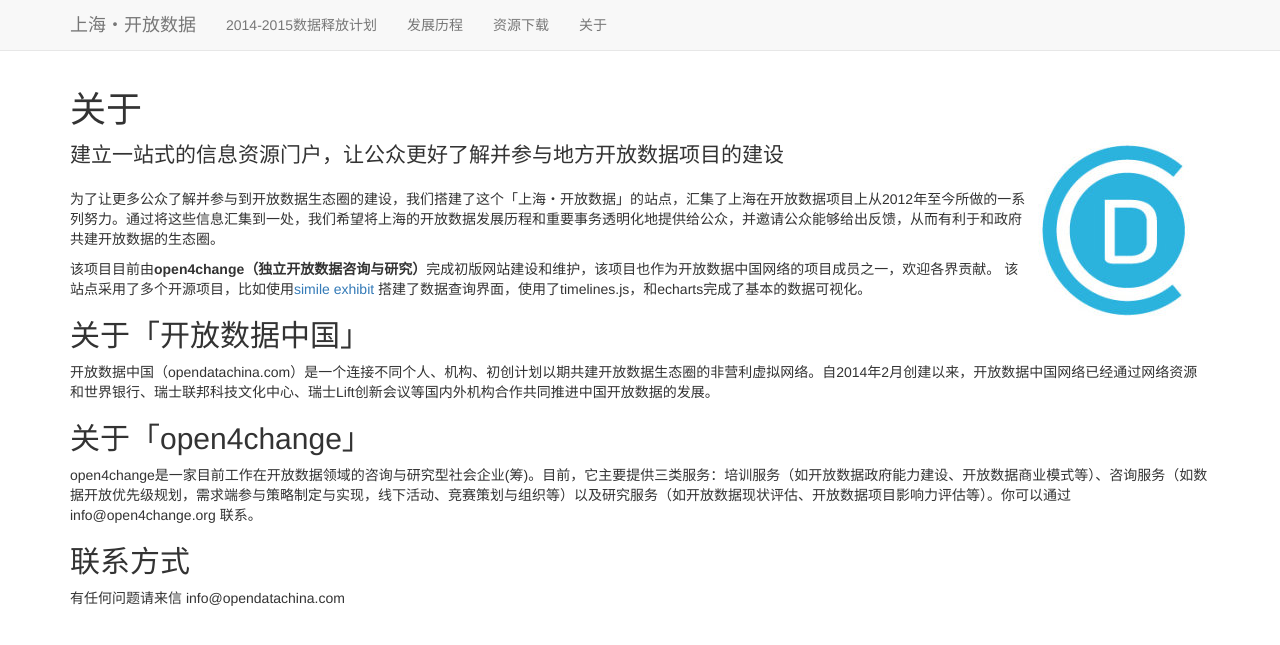
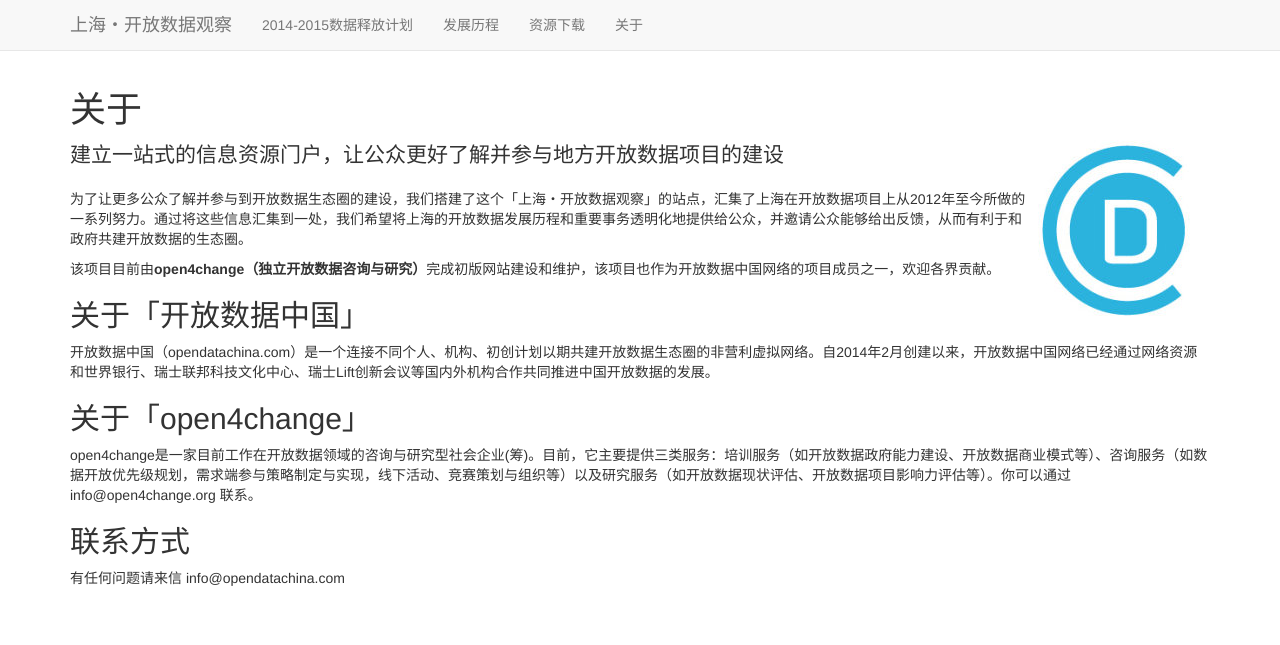
Before and after one commit to cityopendata/shanghai, a Jekyll site: the page built from about.html, in a window 1280 px wide and 900 px high. Shown: the top 645 px of the window. Built offline with Jekyll 4.4.1, drawn with Linux system fonts in a browser that asks for light colours.

Commit message:
change site name

```diff
--- a/_config.yml
+++ b/_config.yml
@@ -1,9 +1,9 @@
 port:  5000
 markdown: kramdown
-name: 上海・开放数据
+name: 上海・开放数据观察
 url: city.opendatachina.com/shanghai
-title: 上海・开放数据
-description: 上海・开放数据
+title: 上海・开放数据观察
+description: 上海・开放数据观察
 encoding: utf-8
 timezone: China/Beijing
 permalink: /:categories/:title
--- a/_layouts/default.html
+++ b/_layouts/default.html
@@ -18,7 +18,7 @@
          <span class="icon-bar"></span>
          <span class="icon-bar"></span>
          <span class="icon-bar"></span>
-       </button> <a class="navbar-brand" href="index.html">上海・开放数据</a>
+       </button> <a class="navbar-brand" href="index.html">上海・开放数据观察</a>
      </div>
      <div id="navbar" class="navbar-collapse collapse">
        <ul class="nav navbar-nav">
--- a/_layouts/index.html
+++ b/_layouts/index.html
@@ -21,7 +21,7 @@
          <span class="icon-bar"></span>
          <span class="icon-bar"></span>
          <span class="icon-bar"></span>
-       </button> <a class="navbar-brand" href="index.html">上海・开放数据</a>
+       </button> <a class="navbar-brand" href="index.html">上海・开放数据观察</a>
      </div>
      <div id="navbar" class="navbar-collapse collapse">
        <ul class="nav navbar-nav">
--- a/_layouts/timeline.html
+++ b/_layouts/timeline.html
@@ -35,7 +35,7 @@
          <span class="icon-bar"></span>
          <span class="icon-bar"></span>
          <span class="icon-bar"></span>
-       </button> <a class="navbar-brand" href="index.html">上海・开放数据</a>
+       </button> <a class="navbar-brand" href="index.html">上海・开放数据观察</a>
      </div>
      <div id="navbar" class="navbar-collapse collapse">
        <ul class="nav navbar-nav">
--- a/about.html
+++ b/about.html
@@ -8,12 +8,11 @@ layout: default
  建立一站式的信息资源门户，让公众更好了解并参与地方开放数据项目的建设
 </p>
 <p>
-   为了让更多公众了解并参与到开放数据生态圈的建设，我们搭建了这个「上海・开放数据」的站点，汇集了上海在开放数据项目上从2012年至今所做的一系列努力。通过将这些信息汇集到一处，我们希望将上海的开放数据发展历程和重要事务透明化地提供给公众，并邀请公众能够给出反馈，从而有利于和政府共建开放数据的生态圈。
+   为了让更多公众了解并参与到开放数据生态圈的建设，我们搭建了这个「上海・开放数据观察」的站点，汇集了上海在开放数据项目上从2012年至今所做的一系列努力。通过将这些信息汇集到一处，我们希望将上海的开放数据发展历程和重要事务透明化地提供给公众，并邀请公众能够给出反馈，从而有利于和政府共建开放数据的生态圈。
 </p>
 <p>
    该项目目前由<strong>open4change（独立开放数据咨询与研究）</strong>完成初版网站建设和维护，该项目也作为开放数据中国网络的项目成员之一，欢迎各界贡献。
 
-   该站点采用了多个开源项目，比如使用<a href="http://www.simile-widgets.org/exhibit/">simile exhibit</a> 搭建了数据查询界面，使用了timelines.js，和echarts完成了基本的数据可视化。
 </p>
 <h2>关于「开放数据中国」</h2>
 <p>
--- a/index.html
+++ b/index.html
@@ -19,7 +19,7 @@ layout: index
 
 <div class="col-md-9">
 	<img src="favicon.jpg" class="pull-right" alt="开放数据中国"/>
-	 <p class="lead">「上海・开放数据」是<a href="http://opendatachina.com">开放数据中国</a>网络下的实验项目，目的在于将上海开放数据的进展透明化，让更多人了解上海政府在开放数据项目上所做过的、正在做的、将要做的努力，也希望通过该网站将民众的意见收集从而形成良好的反馈圈。</p>
+	 <p class="lead">「上海・开放数据观察」是<a href="http://opendatachina.com">开放数据中国</a>网络下的实验项目，目的在于将上海开放数据的进展透明化，让更多人了解上海政府在开放数据项目上所做过的、正在做的、将要做的努力，也希望通过该网站将民众的意见收集从而形成良好的反馈圈。</p>
 	 <p>
 	     此处上海政府开放数据计划清单提取自上海市经济和信息化委员会在2014年和2015年分别所发布的「上海市政务数据资源共享和开放年度工作计划」。
 	 </p>
```
Also changed, not shown: README.md, 5 other files.
